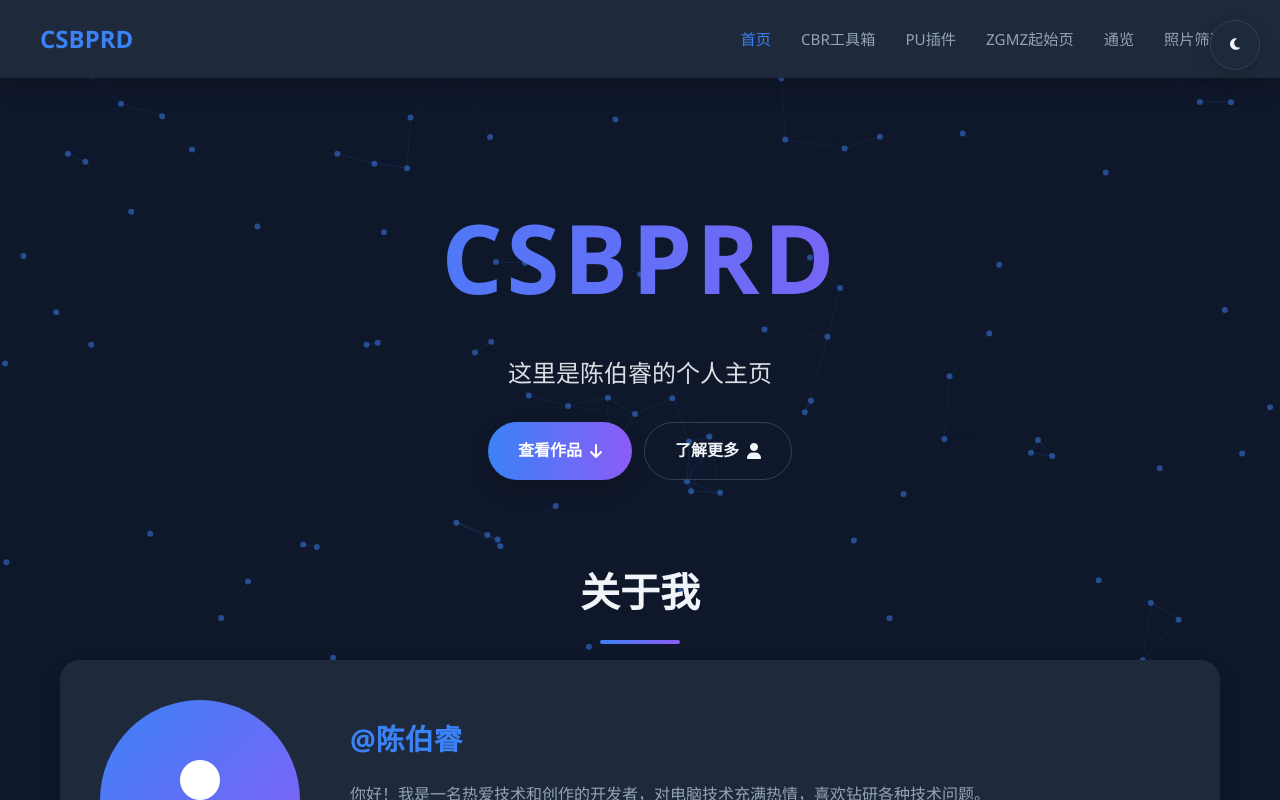
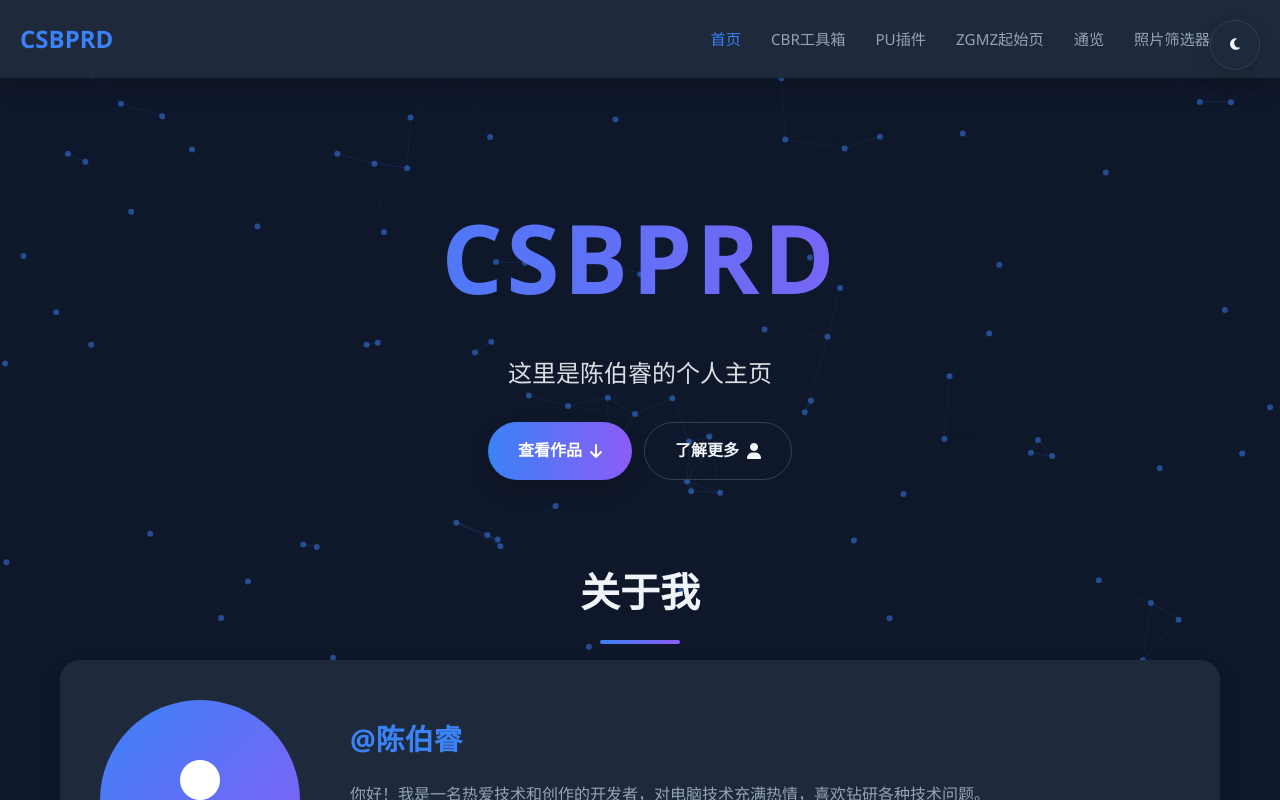
Before and after one commit to CsBpRd/CBR, a React (Vite) app: page / in a window 1280 px wide. Shown: the top 800 px of the page. Built offline with nearby package versions, Linux system fonts and the light colour scheme.

Commit message:
电脑端导航栏右边留 70px 避让亮暗切换按钮

```diff
--- a/src/index.css
+++ b/src/index.css
@@ -46,7 +46,7 @@ body {
 
 /* Navbar */
 nav {
-  background: var(--bg-secondary); padding: 20px;
+  background: var(--bg-secondary); padding: 20px 70px 20px 20px;
   box-shadow: var(--shadow); position: fixed; top: 0; width: 100%; z-index: 999;
 }
 .nav-container {
```
